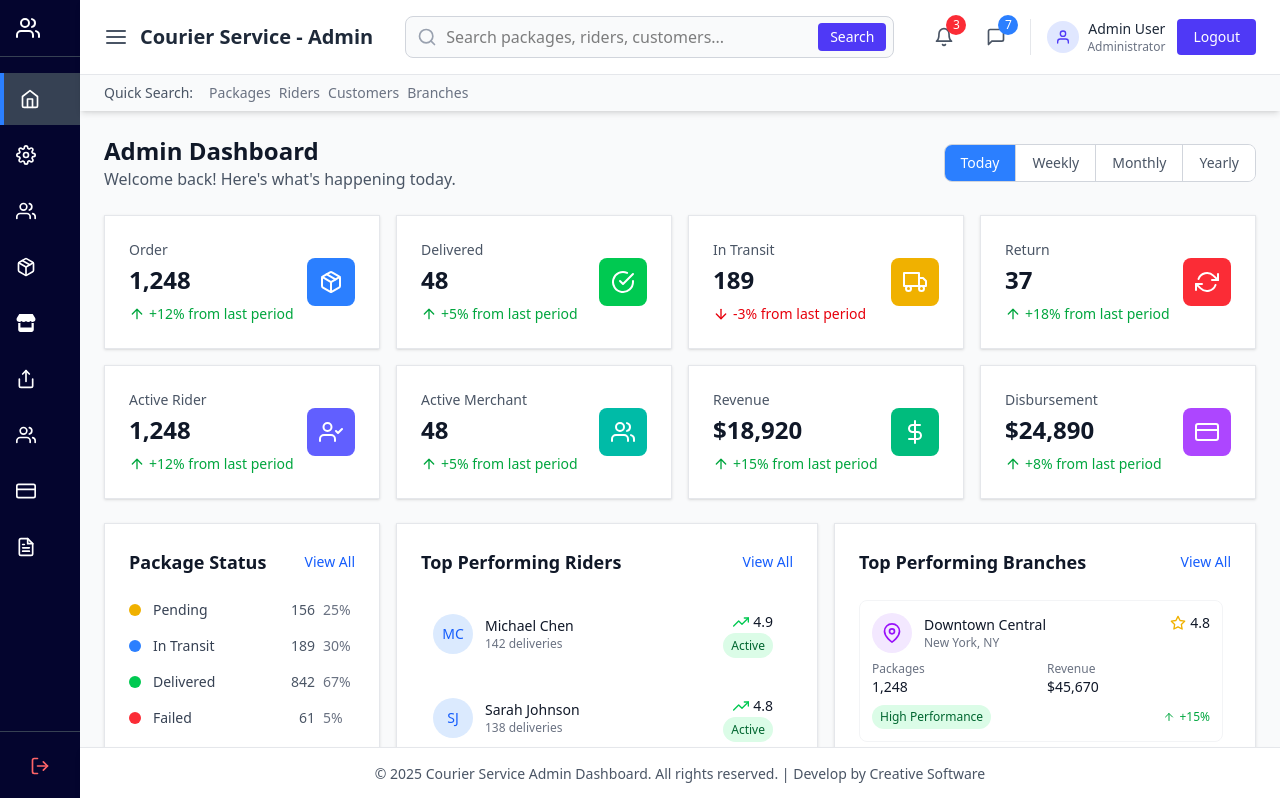
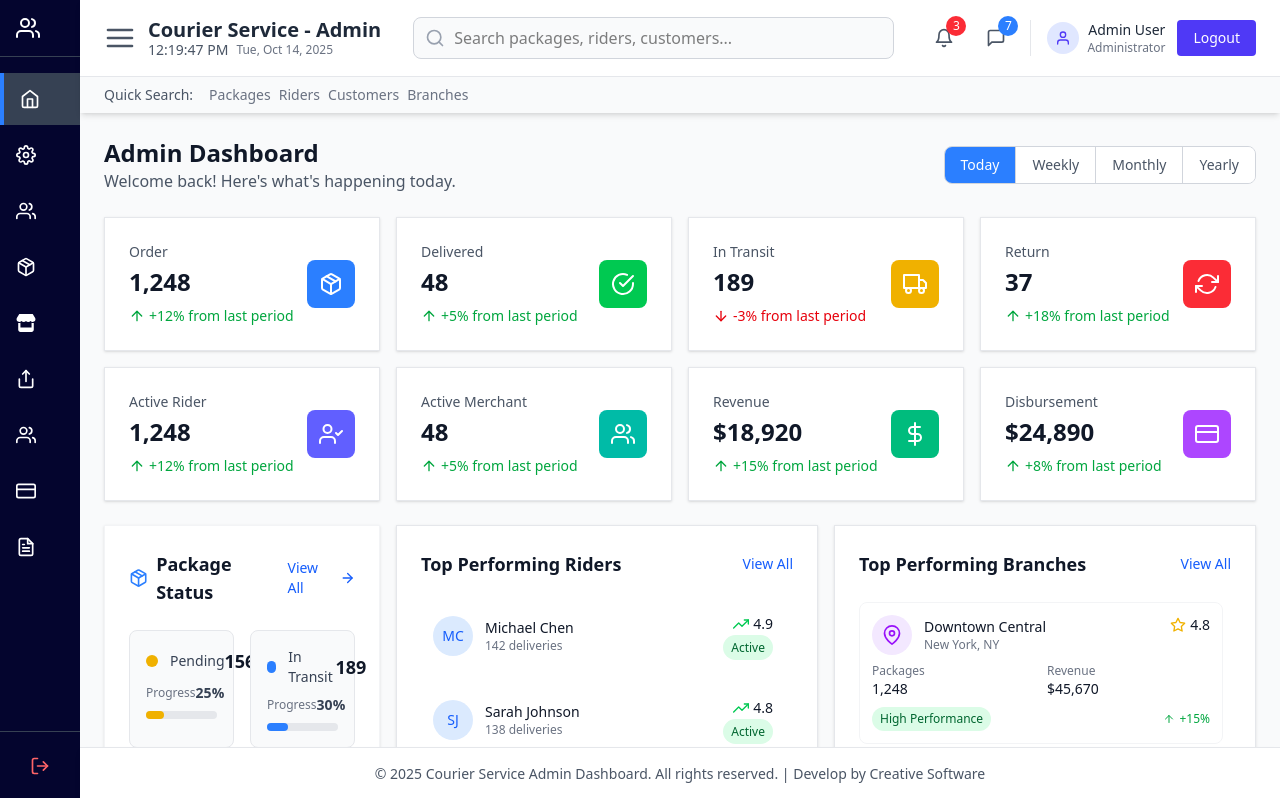
Before and after one commit to Complate-Project/CourierLab_React_FullPoject, a React (Vite) app: page /admin/dashboard in a window 1280 px wide. Shown: the top 798 px of the page. Built offline with nearby package versions, Linux system fonts and the light colour scheme; sample sign-in values are in the browser's storage.

Commit message:
all dashboard design update

```diff
--- a/src/Components/Admin/Navbar/Navbar.jsx
+++ b/src/Components/Admin/Navbar/Navbar.jsx
@@ -7,6 +7,7 @@ import {
   FiBell,
   FiMessageSquare,
 } from 'react-icons/fi';
+import DateTime from '../../../Shared/DateTime/DateTime';
 
 const Navbar = ({ toggleSidebar }) => {
   const { logout } = useAuth();
@@ -18,23 +19,27 @@ const Navbar = ({ toggleSidebar }) => {
 
   const handleSearch = e => {
     e.preventDefault();
-    // Handle search functionality here
     console.log('Searching for:', searchQuery);
   };
 
   return (
     <nav className="w-full bg-white shadow-md top-0 z-50 sticky">
       <div className="flex justify-between items-center px-6 py-4">
+        {/* Left Section - Title, Date & Time */}
         <div className="flex items-center space-x-3">
           <button
             onClick={toggleSidebar}
             className="text-gray-600 hover:text-gray-800 focus:outline-none"
           >
-            <FiMenu className="h-6 w-6" />
+            <FiMenu className="h-8 w-8" />
           </button>
-          <h1 className="text-xl font-bold text-gray-800">
-            Courier Service - Admin
-          </h1>
+
+          <div>
+            <h1 className="text-xl font-bold text-gray-800 -mb-1">
+              Courier Service - Admin
+            </h1>
+            <DateTime></DateTime>
+          </div>
         </div>
 
         {/* Search Bar */}
@@ -50,15 +55,10 @@ const Navbar = ({ toggleSidebar }) => {
                 className="w-full pl-10 pr-4 py-2 border border-gray-300 rounded-lg focus:outline-none focus:ring-2 focus:ring-indigo-500 focus:border-transparent bg-gray-50 hover:bg-white transition-colors"
               />
             </div>
-            <button
-              type="submit"
-              className="absolute right-2 top-1/2 transform -translate-y-1/2 bg-indigo-600 text-white px-3 py-1 rounded-md text-sm font-medium hover:bg-indigo-700 transition-colors hidden sm:block"
-            >
-              Search
-            </button>
           </form>
         </div>
 
+        {/* Right Section - Notifications, Messages, Profile */}
         <div className="flex items-center space-x-4">
           {/* Notification Bell */}
           <button className="relative p-2 text-gray-600 hover:text-gray-800 hover:bg-gray-100 rounded-full transition-colors">
@@ -98,7 +98,7 @@ const Navbar = ({ toggleSidebar }) => {
         </div>
       </div>
 
-      {/* Quick Search Filters - Optional */}
+      {/* Quick Search Filters */}
       <div className="bg-gray-50 border-t border-gray-200 px-6 py-2">
         <div className="flex items-center space-x-4 text-sm">
           <span className="text-gray-600 font-medium">Quick Search:</span>
--- a/src/Components/Branch/Navbar/Navbar.jsx
+++ b/src/Components/Branch/Navbar/Navbar.jsx
@@ -1,13 +1,8 @@
 import React, { useState } from 'react';
 import { useNavigate } from 'react-router-dom';
-import {
-  FiMenu,
-  FiUser,
-  FiSearch,
-  FiBell,
-  FiMessageSquare,
-} from 'react-icons/fi';
+import { FiMenu, FiUser, FiSearch } from 'react-icons/fi';
 import { useAuth } from '../../../Hooks/useAuth';
+import DateTime from '../../../Shared/DateTime/DateTime';
 
 const Navbar = ({ toggleSidebar }) => {
   const { logout, user } = useAuth();
@@ -31,22 +26,19 @@ const Navbar = ({ toggleSidebar }) => {
   return (
     <nav className="w-full bg-white shadow-md border-b border-gray-200">
       <div className="flex justify-between items-center px-6 py-3">
-        {/* Left Section - Menu & Brand */}
-        <div className="flex items-center space-x-4">
+        <div className="flex items-center space-x-3">
           <button
             onClick={toggleSidebar}
-            className="text-gray-600 hover:text-gray-800 focus:outline-none transition-colors"
+            className="text-gray-600 hover:text-gray-800 focus:outline-none"
           >
-            <FiMenu className="h-6 w-6" />
+            <FiMenu className="h-8 w-8" />
           </button>
 
-          <div className="hidden md:block">
-            <h1 className="text-xl font-bold text-gray-800">
+          <div>
+            <h1 className="text-xl font-bold text-gray-800 -mb-1">
               Courier Service - Branch
             </h1>
-            <p className="text-xs text-gray-500">
-              Welcome, {user?.name || 'Branch Manager'}
-            </p>
+            <DateTime></DateTime>
           </div>
         </div>
 
@@ -63,12 +55,6 @@ const Navbar = ({ toggleSidebar }) => {
                 className="w-full pl-10 pr-4 py-2 border border-gray-300 rounded-lg focus:outline-none focus:ring-2 focus:ring-indigo-500 focus:border-transparent bg-gray-50 hover:bg-white transition-colors"
               />
             </div>
-            <button
-              type="submit"
-              className="absolute right-2 top-1/2 transform -translate-y-1/2 bg-indigo-600 text-white px-3 py-1 rounded-md text-sm font-medium hover:bg-indigo-700 transition-colors hidden sm:block"
-            >
-              Search
-            </button>
           </form>
         </div>
 
--- a/src/Components/Rider/Navbar/Navbar.jsx
+++ b/src/Components/Rider/Navbar/Navbar.jsx
@@ -2,6 +2,7 @@ import React, { useState } from 'react';
 import { useNavigate } from 'react-router-dom';
 import { useAuth } from '../../../Hooks/useAuth';
 import { FiMenu, FiUser, FiSearch, FiBell, FiMapPin } from 'react-icons/fi';
+import DateTime from '../../../Shared/DateTime/DateTime';
 
 const Navbar = ({ toggleSidebar }) => {
   const { logout } = useAuth();
@@ -27,11 +28,15 @@ const Navbar = ({ toggleSidebar }) => {
             onClick={toggleSidebar}
             className="text-gray-600 hover:text-gray-800 focus:outline-none"
           >
-            <FiMenu className="h-6 w-6" />
+            <FiMenu className="h-8 w-8" />
           </button>
-          <h1 className="text-xl font-bold text-gray-800">
-            Courier Service - Rider
-          </h1>
+
+          <div>
+            <h1 className="text-xl font-bold text-gray-800 -mb-1">
+              Courier Service - Rider
+            </h1>
+            <DateTime></DateTime>
+          </div>
         </div>
 
         {/* Search Bar */}
@@ -47,12 +52,6 @@ const Navbar = ({ toggleSidebar }) => {
                 className="w-full pl-10 pr-4 py-2 border border-gray-300 rounded-lg focus:outline-none focus:ring-2 focus:ring-indigo-500 focus:border-transparent bg-gray-50 hover:bg-white transition-colors"
               />
             </div>
-            <button
-              type="submit"
-              className="absolute right-2 top-1/2 transform -translate-y-1/2 bg-indigo-600 text-white px-3 py-1 rounded-md text-sm font-medium hover:bg-indigo-700 transition-colors hidden sm:block"
-            >
-              Search
-            </button>
           </form>
         </div>
 
--- a/src/Layout/BranchLayout.jsx
+++ b/src/Layout/BranchLayout.jsx
@@ -3,6 +3,7 @@ import { useAuth } from '../Hooks/useAuth';
 import { useNavigate, Outlet } from 'react-router-dom';
 import BranchSidebar from '../Components/Branch/Sidebar/BranchSidebar';
 import Navbar from '../Components/Branch/Navbar/Navbar';
+import Footer from '../Shared/Footer/Footer';
 
 const BranchLayout = () => {
   const { logout, userRole } = useAuth();
@@ -44,6 +45,8 @@ const BranchLayout = () => {
             <Outlet />
           </div>
         </main>
+        {/* footer */}
+        <Footer></Footer>
       </div>
     </div>
   );
--- a/src/Pages/Admin/Dashboard/Dashboard.jsx
+++ b/src/Pages/Admin/Dashboard/Dashboard.jsx
@@ -16,6 +16,7 @@ import {
   FiRefreshCw,
   FiUserCheck,
   FiCreditCard,
+  FiArrowRight,
 } from 'react-icons/fi';
 
 const Dashboard = () => {
@@ -150,6 +151,11 @@ const Dashboard = () => {
 
   // Top Performing Riders
   const topRiders = [
+    { name: 'Michael Chen', deliveries: 142, rating: 4.9, status: 'active' },
+    { name: 'Sarah Johnson', deliveries: 138, rating: 4.8, status: 'active' },
+    { name: 'David Wilson', deliveries: 125, rating: 4.7, status: 'on-break' },
+    { name: 'Emily Brown', deliveries: 118, rating: 4.8, status: 'active' },
+    { name: 'Alex Garcia', deliveries: 112, rating: 4.6, status: 'active' },
     { name: 'Michael Chen', deliveries: 142, rating: 4.9, status: 'active' },
     { name: 'Sarah Johnson', deliveries: 138, rating: 4.8, status: 'active' },
     { name: 'David Wilson', deliveries: 125, rating: 4.7, status: 'on-break' },
@@ -309,38 +315,56 @@ const Dashboard = () => {
         {/* Left Column - Package Status & Recent Activities (Smaller) */}
         <div className="lg:col-span-1 space-y-6">
           {/* Package Status */}
-          <div className="bg-white  shadow-sm border border-gray-200 p-6">
+          {/* Package Status */}
+          <div className="bg-white  shadow-sm border border-gray-100 p-6">
             <div className="flex items-center justify-between mb-6">
-              <h2 className="text-lg font-semibold text-gray-900">
+              <h2 className="text-lg font-semibold text-gray-900 flex items-center gap-2">
+                <FiPackage className="w-5 h-5 text-blue-500" />
                 Package Status
               </h2>
               <Link
                 to="/admin/packages"
-                className="text-blue-600 hover:text-blue-700 text-sm font-medium"
+                className="text-blue-600 hover:text-blue-700 text-sm font-medium flex items-center gap-1 transition-colors"
               >
                 View All
+                <FiArrowRight className="w-4 h-4" />
               </Link>
             </div>
-            <div className="space-y-4">
+            <div className="grid grid-cols-1 md:grid-cols-2 gap-4">
               {packageStatus.map((pkg, index) => (
-                <div key={index} className="flex items-center justify-between">
-                  <div className="flex items-center space-x-3">
-                    <div className={`w-3 h-3 rounded-full ${pkg.color}`}></div>
-                    <span className="text-sm font-medium text-gray-700">
-                      {pkg.status}
+                <div
+                  key={index}
+                  className="bg-gray-50 rounded-lg p-4 border border-gray-200 hover:border-blue-200 transition-colors"
+                >
+                  <div className="flex items-center justify-between">
+                    <div className="flex items-center space-x-3">
+                      <div
+                        className={`w-3 h-3 rounded-full ${pkg.color}`}
+                      ></div>
+                      <span className="text-sm font-medium text-gray-700">
+                        {pkg.status}
+                      </span>
+                    </div>
+                    <span className="text-lg font-bold text-gray-900">
+                      {pkg.count}
                     </span>
                   </div>
-                  <div className="flex items-center space-x-2">
-                    <span className="text-sm text-gray-600">{pkg.count}</span>
-                    <span className="text-sm text-gray-500 w-8">
+                  <div className="mt-2 flex items-center justify-between">
+                    <span className="text-xs text-gray-500">Progress</span>
+                    <span className="text-sm font-semibold text-gray-700">
                       {pkg.percentage}%
                     </span>
+                  </div>
+                  <div className="mt-2 w-full bg-gray-200 rounded-full h-2">
+                    <div
+                      className={`h-2 rounded-full ${pkg.color} transition-all duration-500`}
+                      style={{ width: `${pkg.percentage}%` }}
+                    ></div>
                   </div>
                 </div>
               ))}
             </div>
           </div>
-
           {/* Recent Activities */}
           <div className="bg-white  shadow-sm border border-gray-200 p-6">
             <div className="flex items-center justify-between mb-6">
@@ -393,7 +417,7 @@ const Dashboard = () => {
               </div>
 
               {/* Scrollable content */}
-              <div className="space-y-4 max-h-[500px] overflow-y-auto pr-2 scrollbar-thin scrollbar-thumb-gray-300 scrollbar-track-gray-100">
+              <div className="space-y-4 max-h-[600px] overflow-y-auto pr-2 scrollbar-thin scrollbar-thumb-gray-300 scrollbar-track-gray-100">
                 {topRiders.map((rider, index) => (
                   <div
                     key={index}
@@ -454,7 +478,7 @@ const Dashboard = () => {
               </div>
 
               {/* Scrollable content */}
-              <div className="space-y-4 max-h-[500px] overflow-y-auto pr-2 scrollbar-thin scrollbar-thumb-gray-300 scrollbar-track-gray-100">
+              <div className="space-y-4 max-h-[600px] overflow-y-auto pr-2 scrollbar-thin scrollbar-thumb-gray-300 scrollbar-track-gray-100">
                 {topBranches.map((branch, index) => (
                   <div
                     key={index}
--- /dev/null
+++ b/src/Shared/DateTime/DateTime.jsx
@@ -0,0 +1,43 @@
+import React, { useEffect, useState } from 'react';
+
+const DateTime = () => {
+  const [time, setTime] = useState('');
+  const [date, setDate] = useState('');
+
+  // 🕒 Time & 📅 Date Updater
+  useEffect(() => {
+    const updateDateTime = () => {
+      const now = new Date();
+
+      // Format time
+      const timeOptions = {
+        hour: '2-digit',
+        minute: '2-digit',
+        second: '2-digit',
+        hour12: true,
+      };
+      setTime(now.toLocaleTimeString([], timeOptions));
+
+      // Format date
+      const dateOptions = {
+        weekday: 'short',
+        year: 'numeric',
+        month: 'short',
+        day: 'numeric',
+      };
+      setDate(now.toLocaleDateString([], dateOptions));
+    };
+
+    updateDateTime();
+    const interval = setInterval(updateDateTime, 1000);
+    return () => clearInterval(interval);
+  }, []);
+  return (
+    <div className="flex gap-2 items-center leading-tight">
+      <span className="text-gray-600 font-medium text-sm">{time}</span>
+      <span className="text-gray-500 text-xs">{date}</span>
+    </div>
+  );
+};
+
+export default DateTime;
```
Also changed, not shown: src/Pages/Branch/Dashboard/BranchDashboard.jsx (+33 -12 lines), src/Pages/Rider/Dashboard/RiderDashboard.jsx (+36 -11 lines).
